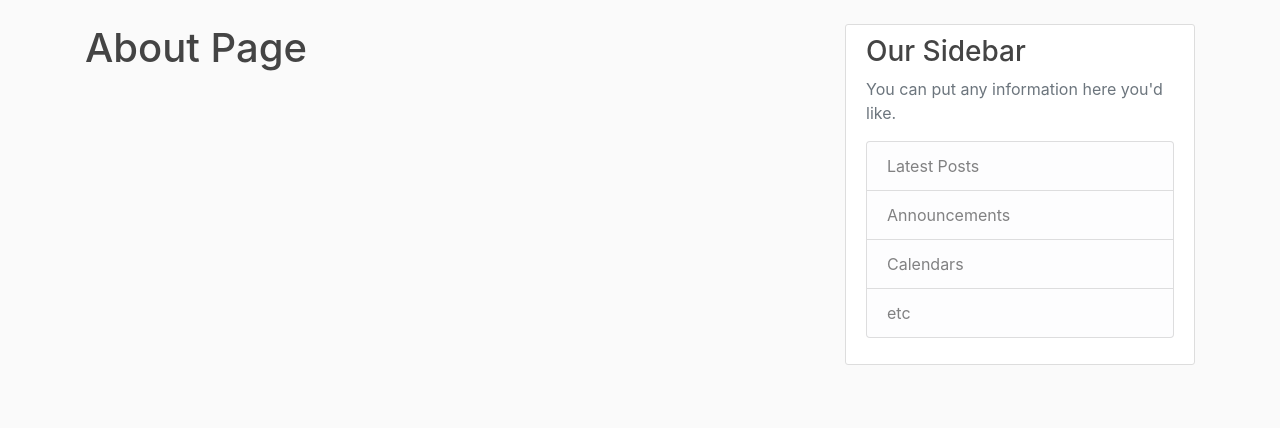
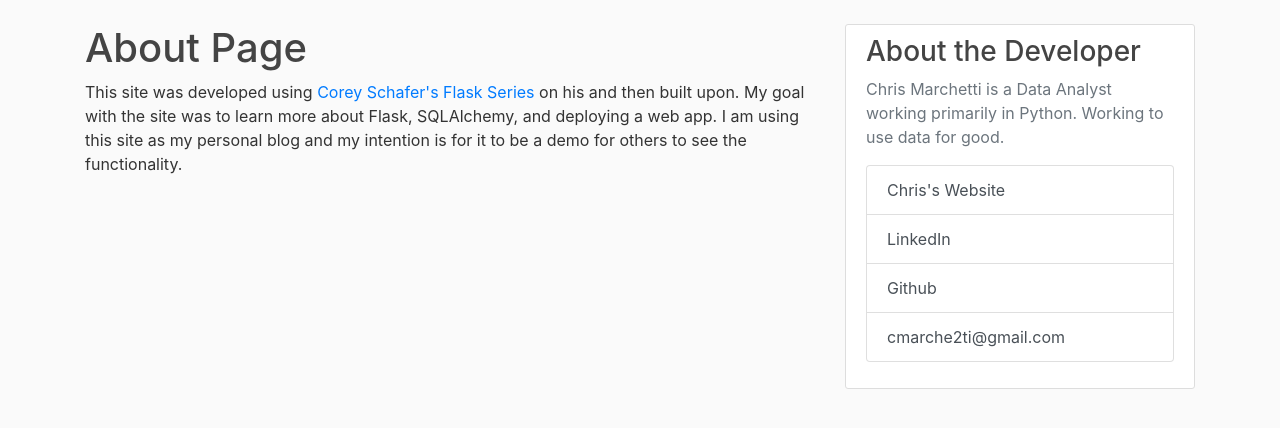
Before and after one commit to cmarche2ti/flask-blog, a Flask app: page /about in a window 1280 px wide. Shown: the part 56-484 px from the top of the page. Run offline with Flask 2, Linux system fonts and the light colour scheme; some libraries are stand-ins or nearby versions.

Commit message:
Sidebar links and description.

```diff
--- a/flaskblog/templates/about.html
+++ b/flaskblog/templates/about.html
@@ -1,4 +1,9 @@
 {% extends "layout.html" %}
 {% block content %}
 <h1>About Page</h1>
+<p>This site was developed using <a href="https://www.youtube.com/watch?v=MwZwr5Tvyxo" target="_blank">
+        Corey Schafer's Flask Series</a> on his and then built upon. My goal with the site was to learn
+    more about Flask, SQLAlchemy, and deploying a web app. I am using this site as my personal
+    blog and my intention is for it to be a demo for others to see the functionality.
+</p>
 {% endblock content %}
--- a/flaskblog/templates/layout.html
+++ b/flaskblog/templates/layout.html
@@ -62,14 +62,22 @@
             </div>
             <div class="col-md-4">
                 <div class="content-section">
-                    <h3>Our Sidebar</h3>
-                    <p class='text-muted'>You can put any information here you'd like.
-                    <ul class="list-group">
-                        <li class="list-group-item list-group-item-light">Latest Posts</li>
-                        <li class="list-group-item list-group-item-light">Announcements</li>
-                        <li class="list-group-item list-group-item-light">Calendars</li>
-                        <li class="list-group-item list-group-item-light">etc</li>
-                    </ul>
+                    <h3>About the Developer</h3>
+                    <p class='text-muted'>Chris Marchetti is a Data Analyst working primarily in Python. Working to use
+                        data for good.
+                    <div class="list-group">
+                        <a href="https://cmarche2ti.github.io" class="list-group-item list-group-item-action"
+                            target="_blank">
+                            Chris's Website
+                        </a>
+                        <a href="https://www.linkedin.com/in.chrismarcheti"
+                            class="list-group-item list-group-item-action" target="_blank">LinkedIn</a>
+                        <a href="https://www.github.com/cmarche2t" class="list-group-item list-group-item-action"
+                            target="_blank">Github</a>
+                        <a href='mailt&#111;&#58;c%6D&#97;rch&#101;2%7&#52;&#105;&#64;gm&#37;61i&#37;6C&#46;c&#111;m'
+                            class="list-group-item list-group-item-action"
+                            target="_blank">cmar&#99;h&#101;&#50;ti&#64;g&#109;ail&#46;com</a>
+                    </div>
                     </p>
                 </div>
             </div>
```
